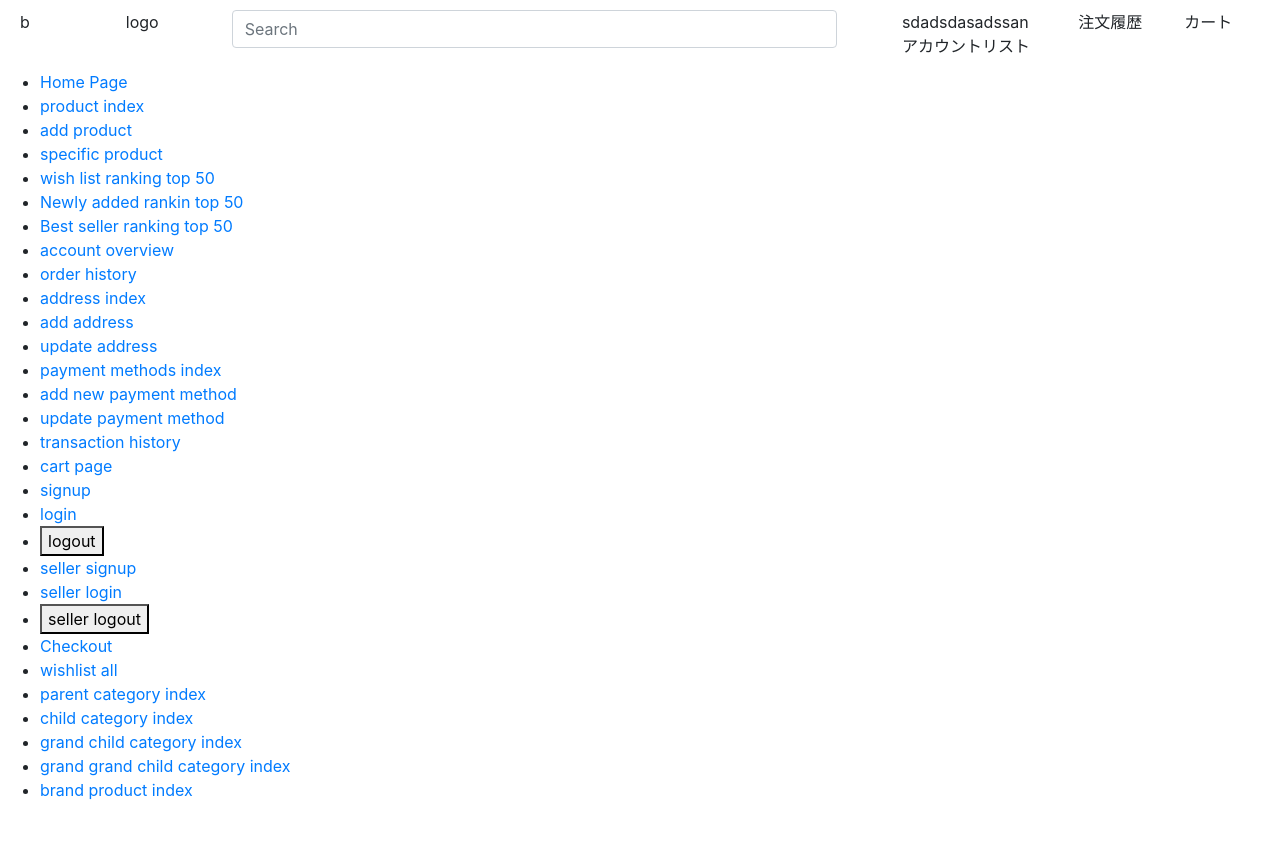
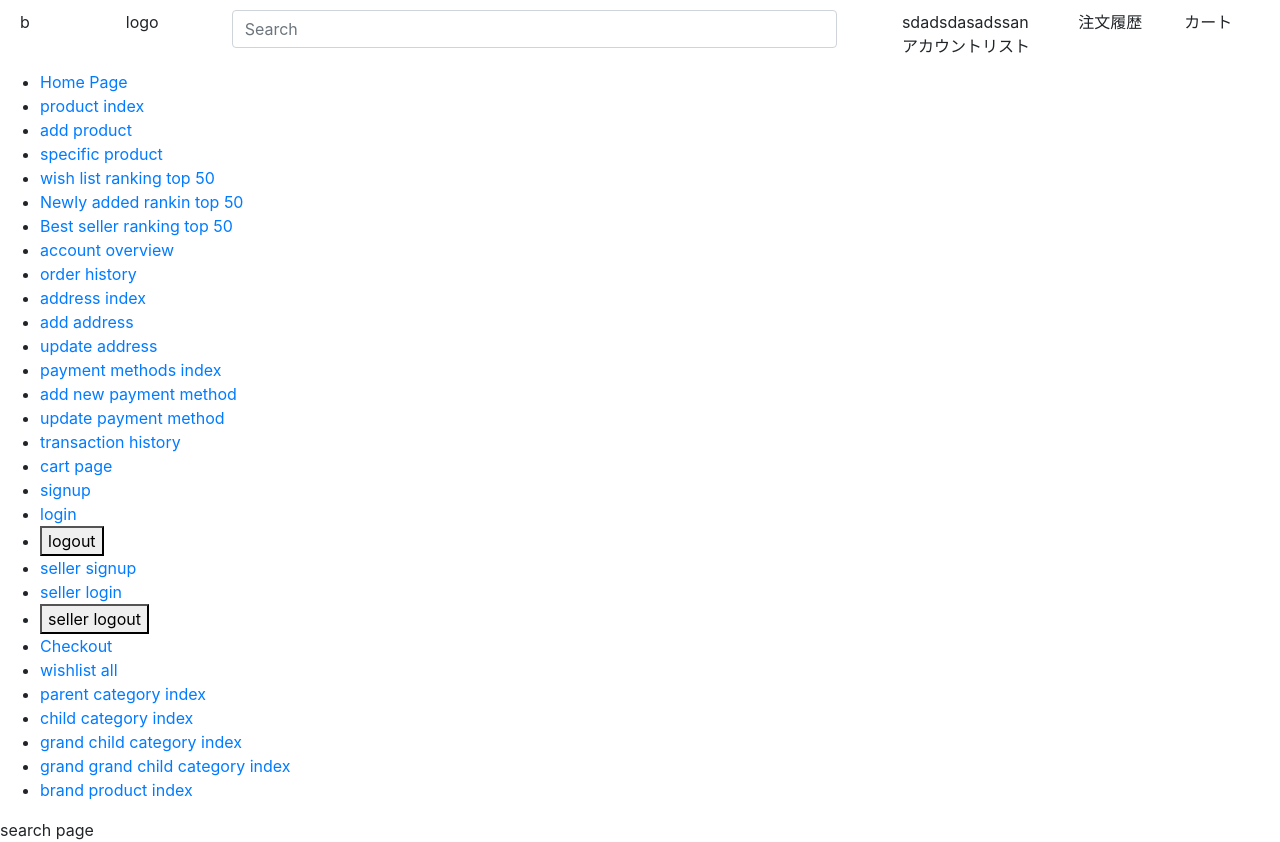
Before and after one commit to XX989tmx/amazon_clone_clientside, a React (Create React App) app: page /search in a window 1280 px wide. Before the commit the page ends 818 px from the top, so only its background shows below. Built offline with nearby package versions, Linux system fonts and the light colour scheme.

Commit message:
adds search page

```diff
--- a/src/App.js
+++ b/src/App.js
@@ -41,6 +41,7 @@ import GrandChildCategoryIndex from "./products/pages/GrandChildCategoryIndex";
 import GrandGrandChildCategoryIndex from "./products/pages/GrandGrandChildCategoryIndex";
 import GetProductsByBrand from "./products/pages/GetProductsByBrand";
 import Header from "./shared/components/navigation/Header";
+import Search from "./search/pages/Search";
 
 function App() {
   const { Token, login, logout, UserId } = useAuth();
@@ -171,6 +172,11 @@ function App() {
         <GetProductsByBrand />
       </Route>
 
+      {/* search */}
+      <Route path="/search" exact>
+        <Search />
+      </Route>
+
       {/* cart */}
       {/* show cart content page */}
       <Route path="/cart" exact>
--- /dev/null
+++ b/src/search/pages/Search.js
@@ -0,0 +1,11 @@
+import React from 'react';
+
+const Search = () => {
+    return (
+        <div>
+            search page
+        </div>
+    );
+}
+
+export default Search;
```
